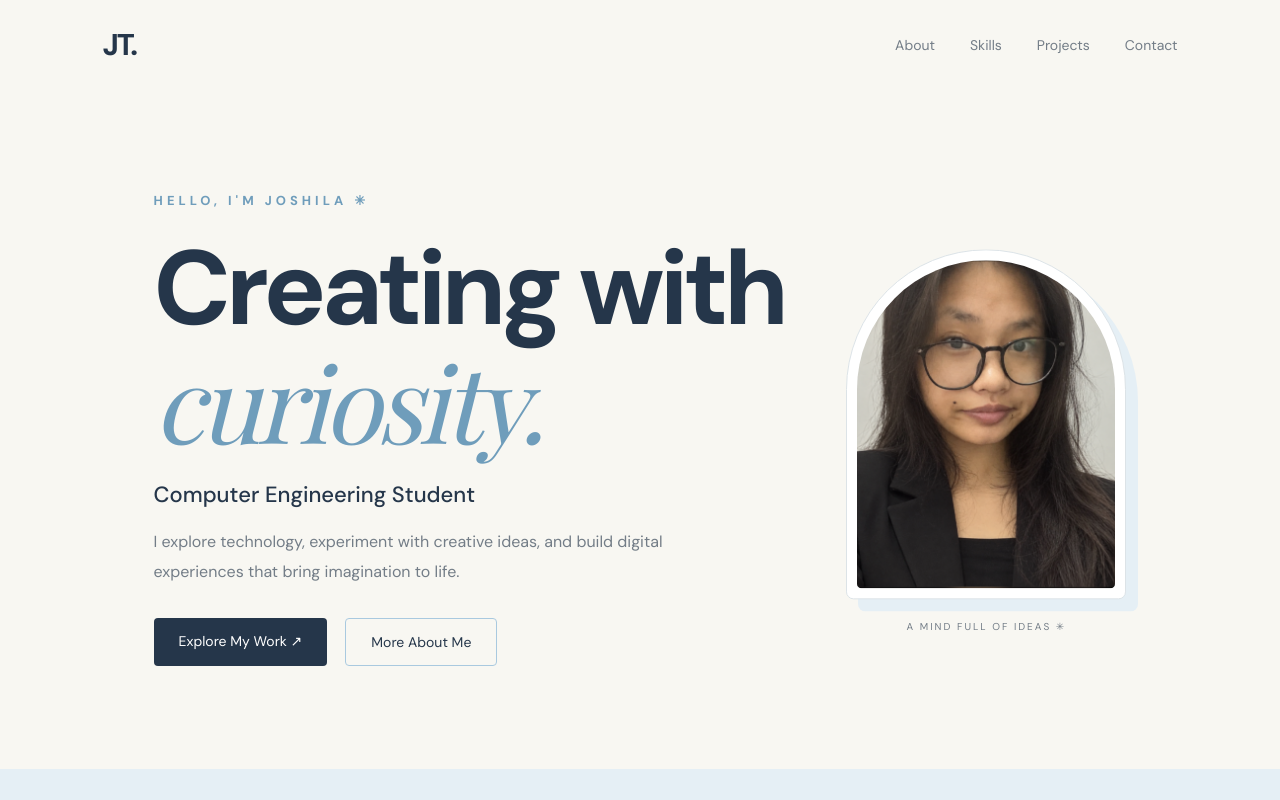
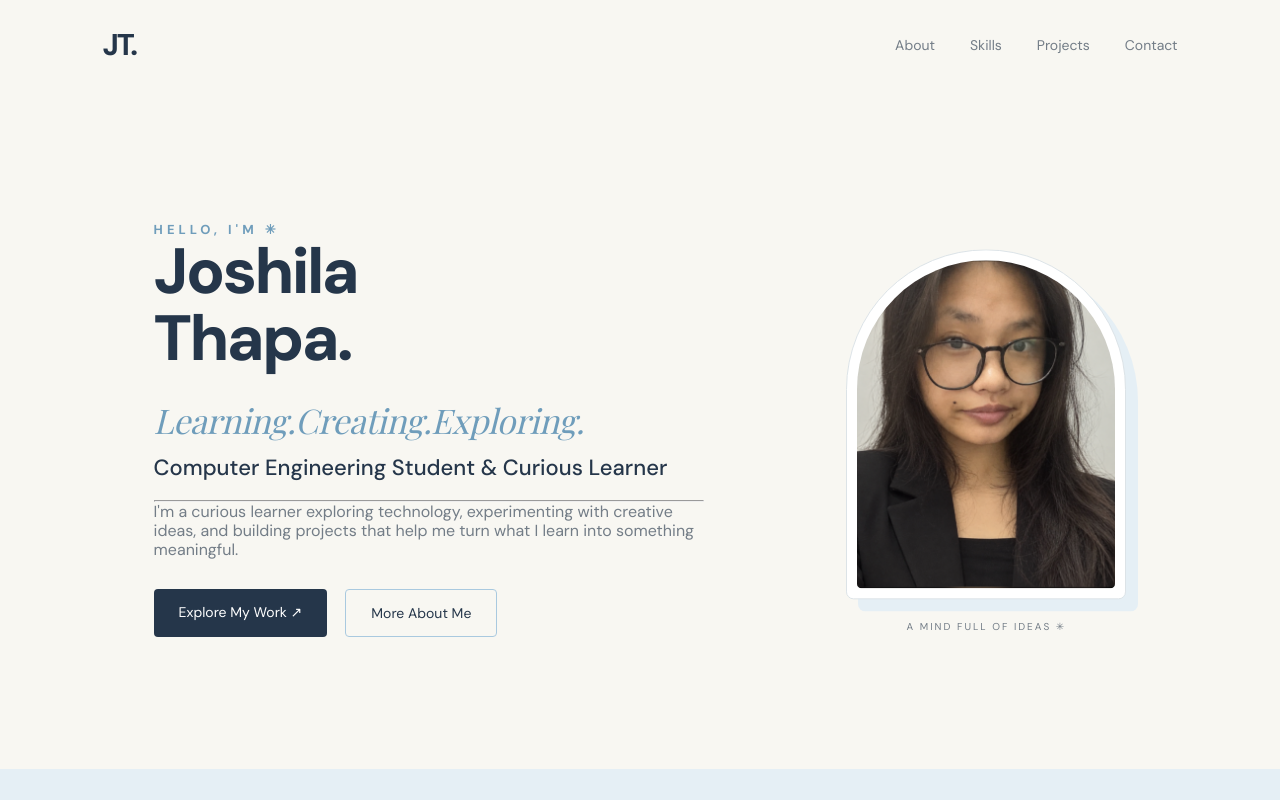
Before and after one commit to joshilamagar22-sketch/Joshila-portfolio, a plain HTML site: page index.html in a window 1280 px wide. Shown: the top 800 px of the page. Drawn offline with nearby package versions, Linux system fonts and the light colour scheme; a web font is replaced by a local one.

Commit message:
Prepare portfolio for deployment

```diff
--- a/index.html
+++ b/index.html
@@ -48,23 +48,32 @@
 
 <section class="hero reveal" id="home">
 
-    <div class="hero-content">
-        <p class="eyebrow reveal">HELLO, I'M JOSHILA ✳</p>
 
-        <h1>Creating with <span>curiosity.</span></h1>
+<div class="hero-content">
 
-        <h2>Computer Engineering Student</h2>
+    <p class="eyebrow">HELLO, I'M ✳</p>
 
-        <p class="hero-description reveal">
-            I explore technology, experiment with creative ideas,
-            and build digital experiences that bring imagination to life.
-        </p>
+    <h1>
+        <strong>Joshila<br>Thapa.</strong>
+        <span>Learning.Creating.Exploring.</span>
+    </h1>
 
-        <div class="hero-buttons reveal">
-            <a href="#projects" class="primary-btn">Explore My Work ↗</a>
-            <a href="#about" class="secondary-btn">More About Me</a>
-        </div>
+
+      <h2>Computer Engineering Student & Curious Learner</h2><hr>
+
+    <p class="hero-description">
+        I'm a curious learner exploring technology, experimenting
+        with creative ideas, and building projects that help me
+        turn what I learn into something meaningful.
+    </p>
+
+    <div class="hero-buttons">
+        <a href="#projects" class="primary-btn">Explore My Work ↗</a>
+        <a href="#about" class="secondary-btn">More About Me</a>
     </div>
+
+</div>
+
 
     <div class="hero-photo reveal">
         <img src="assets/profile.jpg" alt="Portrait of Joshila Thapa">
--- a/style.css
+++ b/style.css
@@ -150,19 +150,39 @@ nav ul a:hover {
     font-weight: 700;
 }
 
-.hero h1 {
-    font-size: clamp(55px, 9vw, 105px);
+/* HERO NAME STYLING */
+.hero h1 strong {
+    display: block;
+    color: var(--navy);
+    font-family: 'DM Sans', sans-serif;
+    font-size: clamp(42px, 5vw, 64px);
+    font-weight: 800;
     line-height: 1.05;
-    margin: 25px 0;
-    letter-spacing: -5px;
+    letter-spacing: -2.5px;
 }
 
 .hero h1 span {
     display: block;
+    margin-top: 28px;      /* <-- Controls the gap below "Joshila Thapa." */
+    margin-bottom: 12px;   /* <-- Optional gap above "Computer Engineering Student..." */
     color: var(--accent);
     font-family: 'Playfair Display', Georgia, serif;
+    font-size: clamp(22px, 2.8vw, 34px);
     font-style: italic;
     font-weight: 400;
+    line-height: 1.2;
+    letter-spacing: -0.5px;
+}
+
+@media (max-width: 700px) {
+    .hero h1 strong {
+        font-size: clamp(36px, 9vw, 48px);
+        letter-spacing: -1.5px;
+    }
+
+    .hero h1 span {
+        font-size: clamp(20px, 5.5vw, 26px);
+    }
 }
 
 .hero h2 {
@@ -174,7 +194,7 @@ nav ul a:hover {
 .hero-description {
     max-width: 550px;
     color: var(--muted);
-    line-height: 1.9;
+    line-height: 1.2;
 }
 
 .hero-buttons {
```
